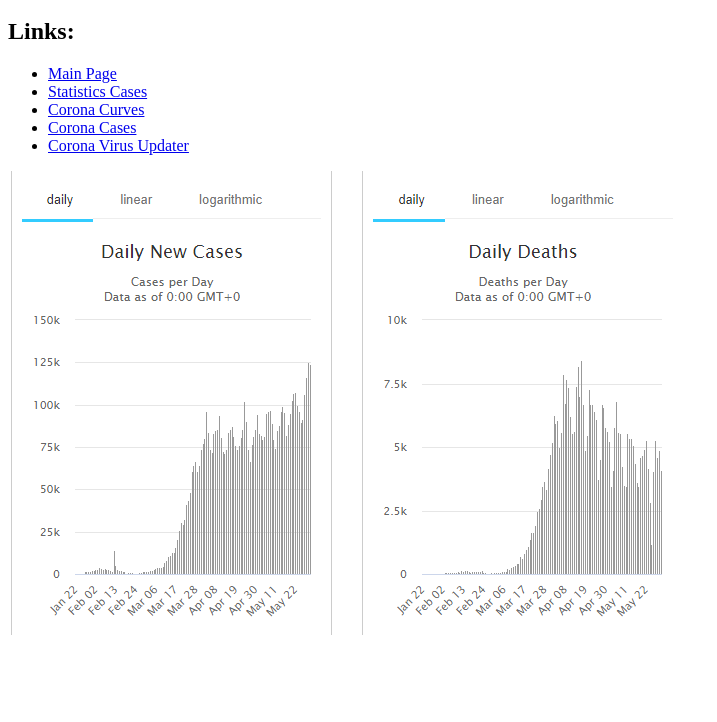
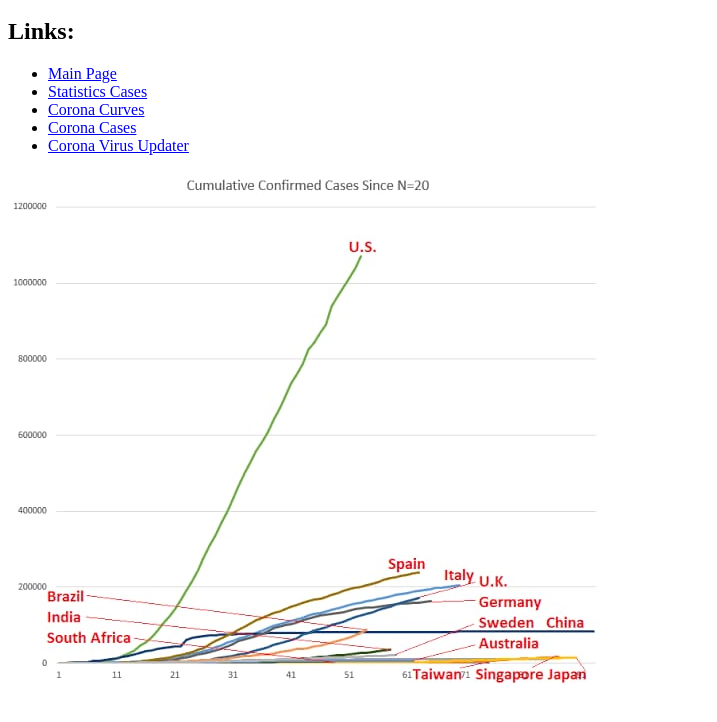
Before and after one commit to mostafasaeed0/ECE006-908, a plain HTML site: page curves.html in a window 1280 px wide. Shown: the part 48-770 px from the top of the page, without its empty margins (0-717 px from the left). Drawn offline with Linux system fonts and the light colour scheme.

Commit message:
Update curves.html

```diff
--- a/curves.html
+++ b/curves.html
@@ -11,7 +11,7 @@
   <li><a href="world.html">Corona Virus Updater</a></li>
 </ul>
 
-<img src="curves.PNG" alt="Corona Curves">
+<img src="world.jpeg" alt="Corona Cases">
 
 </body>
 </html>
```
